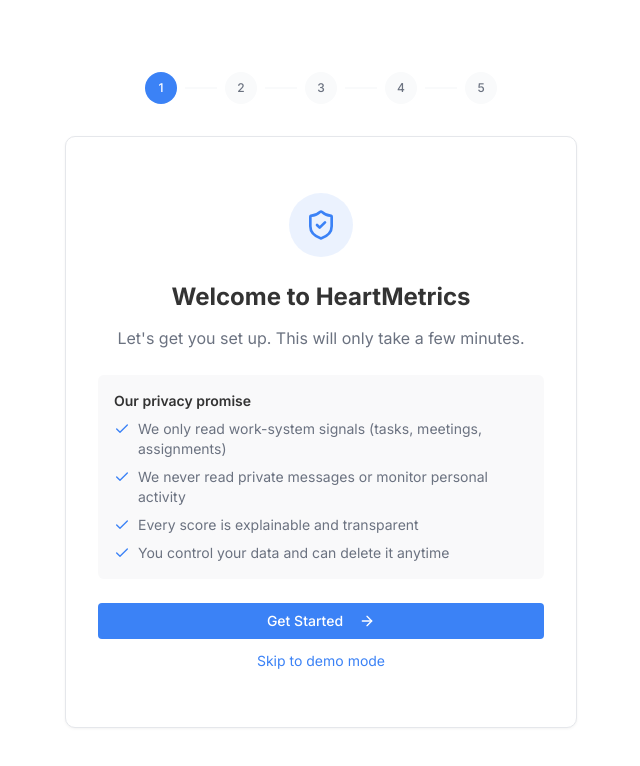
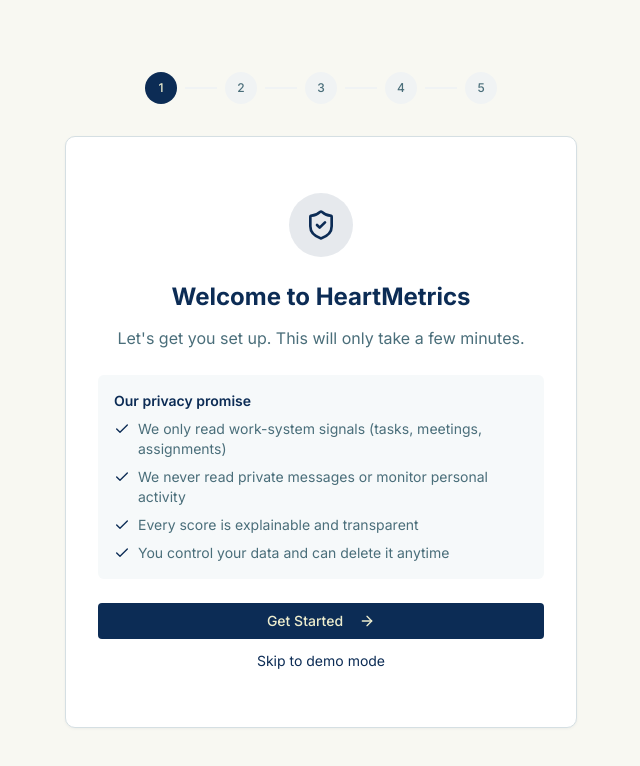
Before and after one commit to kjodhpur/v0-manager-os-prototype, a Next.js app: page /app in a window 1280 px wide. Shown: the top 766 px of the page, without its empty margins (319-959 px from the left). Built offline with nearby package versions, Linux system fonts and the light colour scheme.

Commit message:
feat: apply navy-teal-cream color palette site-wide
Co-authored-by: Kanha Jodhpurkar <255744085+kjodhpur@users.noreply.github.com>

```diff
--- a/app/globals.css
+++ b/app/globals.css
@@ -4,80 +4,80 @@
 @custom-variant dark (&:is(.dark *));
 
 :root {
-  --background: #ffffff;
-  --foreground: #333333;
+  --background: #f8f8f2;
+  --foreground: #0C2C55;
   --card: #ffffff;
-  --card-foreground: #333333;
+  --card-foreground: #0C2C55;
   --popover: #ffffff;
-  --popover-foreground: #333333;
-  --primary: #3b82f6;
-  --primary-foreground: #ffffff;
-  --secondary: #f3f4f6;
-  --secondary-foreground: #4b5563;
-  --muted: #f9fafb;
-  --muted-foreground: #6b7280;
-  --accent: #e0f2fe;
-  --accent-foreground: #1e3a8a;
-  --destructive: #ef4444;
+  --popover-foreground: #0C2C55;
+  --primary: #0C2C55;
+  --primary-foreground: #EDEDCE;
+  --secondary: #eef3f5;
+  --secondary-foreground: #296374;
+  --muted: #f0f3f4;
+  --muted-foreground: #4a6e7a;
+  --accent: #e4eff2;
+  --accent-foreground: #0C2C55;
+  --destructive: #c0392b;
   --destructive-foreground: #ffffff;
-  --border: #e5e7eb;
-  --input: #e5e7eb;
-  --ring: #3b82f6;
-  --chart-1: #3b82f6;
-  --chart-2: #2563eb;
-  --chart-3: #1d4ed8;
-  --chart-4: #1e40af;
-  --chart-5: #1e3a8a;
+  --border: #d5dfe3;
+  --input: #d5dfe3;
+  --ring: #296374;
+  --chart-1: #0C2C55;
+  --chart-2: #296374;
+  --chart-3: #629FAD;
+  --chart-4: #0f3d6b;
+  --chart-5: #3a7d8e;
   --radius: 0.375rem;
-  --sidebar: #f9fafb;
-  --sidebar-foreground: #333333;
-  --sidebar-primary: #3b82f6;
-  --sidebar-primary-foreground: #ffffff;
-  --sidebar-accent: #e0f2fe;
-  --sidebar-accent-foreground: #1e3a8a;
-  --sidebar-border: #e5e7eb;
-  --sidebar-ring: #3b82f6;
+  --sidebar: #f4f6f7;
+  --sidebar-foreground: #0C2C55;
+  --sidebar-primary: #0C2C55;
+  --sidebar-primary-foreground: #EDEDCE;
+  --sidebar-accent: #e4eff2;
+  --sidebar-accent-foreground: #0C2C55;
+  --sidebar-border: #d5dfe3;
+  --sidebar-ring: #296374;
   --shadow-x: 0px;
   --shadow-y: 1px;
   --shadow-blur: 2px;
   --shadow-spread: 0px;
   --shadow-opacity: 0.05;
-  --shadow-color: #000000;
+  --shadow-color: #0C2C55;
 }
 
 .dark {
-  --background: #171717;
-  --foreground: #e5e5e5;
-  --card: #262626;
-  --card-foreground: #e5e5e5;
-  --popover: #262626;
-  --popover-foreground: #e5e5e5;
-  --primary: #3b82f6;
-  --primary-foreground: #ffffff;
-  --secondary: #262626;
-  --secondary-foreground: #e5e5e5;
-  --muted: #262626;
-  --muted-foreground: #a3a3a3;
-  --accent: #1e3a8a;
-  --accent-foreground: #bfdbfe;
-  --destructive: #ef4444;
+  --background: #081b35;
+  --foreground: #d8ddc8;
+  --card: #0e2546;
+  --card-foreground: #d8ddc8;
+  --popover: #0e2546;
+  --popover-foreground: #d8ddc8;
+  --primary: #629FAD;
+  --primary-foreground: #081b35;
+  --secondary: #12304f;
+  --secondary-foreground: #b8cdd3;
+  --muted: #12304f;
+  --muted-foreground: #7fa8b4;
+  --accent: #173858;
+  --accent-foreground: #EDEDCE;
+  --destructive: #e74c3c;
   --destructive-foreground: #ffffff;
-  --border: #404040;
-  --input: #404040;
-  --ring: #3b82f6;
-  --chart-1: #60a5fa;
-  --chart-2: #3b82f6;
-  --chart-3: #2563eb;
-  --chart-4: #1d4ed8;
-  --chart-5: #1e40af;
-  --sidebar: #171717;
-  --sidebar-foreground: #e5e5e5;
-  --sidebar-primary: #3b82f6;
-  --sidebar-primary-foreground: #ffffff;
-  --sidebar-accent: #1e3a8a;
-  --sidebar-accent-foreground: #bfdbfe;
-  --sidebar-border: #404040;
-  --sidebar-ring: #3b82f6;
+  --border: #1c3f64;
+  --input: #1c3f64;
+  --ring: #629FAD;
+  --chart-1: #629FAD;
+  --chart-2: #7bb5c0;
+  --chart-3: #EDEDCE;
+  --chart-4: #4d8999;
+  --chart-5: #96c4cf;
+  --sidebar: #091e3a;
+  --sidebar-foreground: #d8ddc8;
+  --sidebar-primary: #629FAD;
+  --sidebar-primary-foreground: #081b35;
+  --sidebar-accent: #173858;
+  --sidebar-accent-foreground: #EDEDCE;
+  --sidebar-border: #1c3f64;
+  --sidebar-ring: #629FAD;
   --shadow-x: 0px;
   --shadow-y: 1px;
   --shadow-blur: 2px;
--- a/app/layout.tsx
+++ b/app/layout.tsx
@@ -3,6 +3,7 @@ import type { Metadata } from 'next'
 
 import { Analytics } from '@vercel/analytics/next'
 import './globals.css'
+
 import { Geist_Mono, Inter as V0_Font_Inter, Geist_Mono as V0_Font_Geist_Mono, Source_Serif_4 as V0_Font_Source_Serif_4 } from 'next/font/google'
 
 // Initialize fonts
--- a/components/dashboard-layout.tsx
+++ b/components/dashboard-layout.tsx
@@ -291,8 +291,8 @@ export function DashboardLayout({
       </nav>
 
       {/* Demo mode banner */}
-      <div className="border-t border-amber-200 bg-amber-50 px-4 py-2 dark:bg-amber-950/30 dark:border-amber-800">
-        <p className="text-center text-xs font-medium text-amber-700 dark:text-amber-400">
+      <div className="border-t border-border bg-accent px-4 py-2">
+        <p className="text-center text-xs font-medium text-accent-foreground">
           Demo Mode - You are viewing simulated sample data. Connect real tools in Integrations to see your team.
         </p>
       </div>
--- a/components/marketing/nav.tsx
+++ b/components/marketing/nav.tsx
@@ -41,7 +41,7 @@ export function MarketingNav() {
           <Button variant="ghost" asChild>
             <Link href="/signin">Sign In</Link>
           </Button>
-          <Button asChild className="bg-blue-600 hover:bg-blue-700 text-white">
+          <Button asChild>
             <Link href="/demo">Try Demo Mode</Link>
           </Button>
         </div>
@@ -74,7 +74,7 @@ export function MarketingNav() {
               <Button variant="outline" asChild className="w-full bg-transparent">
                 <Link href="/signin">Sign In</Link>
               </Button>
-              <Button asChild className="w-full bg-blue-600 hover:bg-blue-700 text-white">
+              <Button asChild className="w-full">
                 <Link href="/demo">Try Demo Mode</Link>
               </Button>
             </div>
--- a/styles/globals.css
+++ b/styles/globals.css
@@ -4,74 +4,74 @@
 @custom-variant dark (&:is(.dark *));
 
 :root {
-  --background: oklch(1 0 0);
-  --foreground: oklch(0.145 0 0);
-  --card: oklch(1 0 0);
-  --card-foreground: oklch(0.145 0 0);
-  --popover: oklch(1 0 0);
-  --popover-foreground: oklch(0.145 0 0);
-  --primary: oklch(0.205 0 0);
-  --primary-foreground: oklch(0.985 0 0);
-  --secondary: oklch(0.97 0 0);
-  --secondary-foreground: oklch(0.205 0 0);
-  --muted: oklch(0.97 0 0);
-  --muted-foreground: oklch(0.556 0 0);
-  --accent: oklch(0.97 0 0);
-  --accent-foreground: oklch(0.205 0 0);
-  --destructive: oklch(0.577 0.245 27.325);
-  --destructive-foreground: oklch(0.577 0.245 27.325);
-  --border: oklch(0.922 0 0);
-  --input: oklch(0.922 0 0);
-  --ring: oklch(0.708 0 0);
-  --chart-1: oklch(0.646 0.222 41.116);
-  --chart-2: oklch(0.6 0.118 184.704);
-  --chart-3: oklch(0.398 0.07 227.392);
-  --chart-4: oklch(0.828 0.189 84.429);
-  --chart-5: oklch(0.769 0.188 70.08);
+  --background: #f8f8f2;
+  --foreground: #0C2C55;
+  --card: #ffffff;
+  --card-foreground: #0C2C55;
+  --popover: #ffffff;
+  --popover-foreground: #0C2C55;
+  --primary: #0C2C55;
+  --primary-foreground: #EDEDCE;
+  --secondary: #eef3f5;
+  --secondary-foreground: #296374;
+  --muted: #f0f3f4;
+  --muted-foreground: #4a6e7a;
+  --accent: #e4eff2;
+  --accent-foreground: #0C2C55;
+  --destructive: #c0392b;
+  --destructive-foreground: #ffffff;
+  --border: #d5dfe3;
+  --input: #d5dfe3;
+  --ring: #296374;
+  --chart-1: #0C2C55;
+  --chart-2: #296374;
+  --chart-3: #629FAD;
+  --chart-4: #0f3d6b;
+  --chart-5: #3a7d8e;
   --radius: 0.625rem;
-  --sidebar: oklch(0.985 0 0);
-  --sidebar-foreground: oklch(0.145 0 0);
-  --sidebar-primary: oklch(0.205 0 0);
-  --sidebar-primary-foreground: oklch(0.985 0 0);
-  --sidebar-accent: oklch(0.97 0 0);
-  --sidebar-accent-foreground: oklch(0.205 0 0);
-  --sidebar-border: oklch(0.922 0 0);
-  --sidebar-ring: oklch(0.708 0 0);
+  --sidebar: #f4f6f7;
+  --sidebar-foreground: #0C2C55;
+  --sidebar-primary: #0C2C55;
+  --sidebar-primary-foreground: #EDEDCE;
+  --sidebar-accent: #e4eff2;
+  --sidebar-accent-foreground: #0C2C55;
+  --sidebar-border: #d5dfe3;
+  --sidebar-ring: #296374;
 }
 
 .dark {
-  --background: oklch(0.16 0.006 260);
-  --foreground: oklch(0.90 0.008 250);
-  --card: oklch(0.19 0.008 260);
-  --card-foreground: oklch(0.90 0.008 250);
-  --popover: oklch(0.19 0.008 260);
-  --popover-foreground: oklch(0.90 0.008 250);
-  --primary: oklch(0.60 0.22 262);
-  --primary-foreground: oklch(0.98 0.005 260);
-  --secondary: oklch(0.24 0.012 260);
-  --secondary-foreground: oklch(0.85 0.01 250);
-  --muted: oklch(0.23 0.01 260);
-  --muted-foreground: oklch(0.62 0.015 250);
-  --accent: oklch(0.24 0.012 260);
-  --accent-foreground: oklch(0.85 0.01 250);
-  --destructive: oklch(0.45 0.18 25);
-  --destructive-foreground: oklch(0.90 0.05 25);
-  --border: oklch(0.27 0.012 260);
-  --input: oklch(0.27 0.012 260);
-  --ring: oklch(0.55 0.20 262);
-  --chart-1: oklch(0.60 0.22 262);
-  --chart-2: oklch(0.65 0.16 165);
-  --chart-3: oklch(0.72 0.17 75);
-  --chart-4: oklch(0.60 0.22 305);
-  --chart-5: oklch(0.62 0.22 20);
-  --sidebar: oklch(0.175 0.007 260);
-  --sidebar-foreground: oklch(0.88 0.008 250);
-  --sidebar-primary: oklch(0.60 0.22 262);
-  --sidebar-primary-foreground: oklch(0.98 0.005 260);
-  --sidebar-accent: oklch(0.24 0.012 260);
-  --sidebar-accent-foreground: oklch(0.85 0.01 250);
-  --sidebar-border: oklch(0.27 0.012 260);
-  --sidebar-ring: oklch(0.55 0.20 262);
+  --background: #081b35;
+  --foreground: #d8ddc8;
+  --card: #0e2546;
+  --card-foreground: #d8ddc8;
+  --popover: #0e2546;
+  --popover-foreground: #d8ddc8;
+  --primary: #629FAD;
+  --primary-foreground: #081b35;
+  --secondary: #12304f;
+  --secondary-foreground: #b8cdd3;
+  --muted: #12304f;
+  --muted-foreground: #7fa8b4;
+  --accent: #173858;
+  --accent-foreground: #EDEDCE;
+  --destructive: #e74c3c;
+  --destructive-foreground: #ffffff;
+  --border: #1c3f64;
+  --input: #1c3f64;
+  --ring: #629FAD;
+  --chart-1: #629FAD;
+  --chart-2: #7bb5c0;
+  --chart-3: #EDEDCE;
+  --chart-4: #4d8999;
+  --chart-5: #96c4cf;
+  --sidebar: #091e3a;
+  --sidebar-foreground: #d8ddc8;
+  --sidebar-primary: #629FAD;
+  --sidebar-primary-foreground: #081b35;
+  --sidebar-accent: #173858;
+  --sidebar-accent-foreground: #EDEDCE;
+  --sidebar-border: #1c3f64;
+  --sidebar-ring: #629FAD;
 }
 
 @theme inline {
```
Also changed, not shown: components/marketing/landing-page.tsx (+22 -22 lines), components/overview-page.tsx (+10 -10 lines), components/work-distribution-page.tsx (+17 -17 lines).
